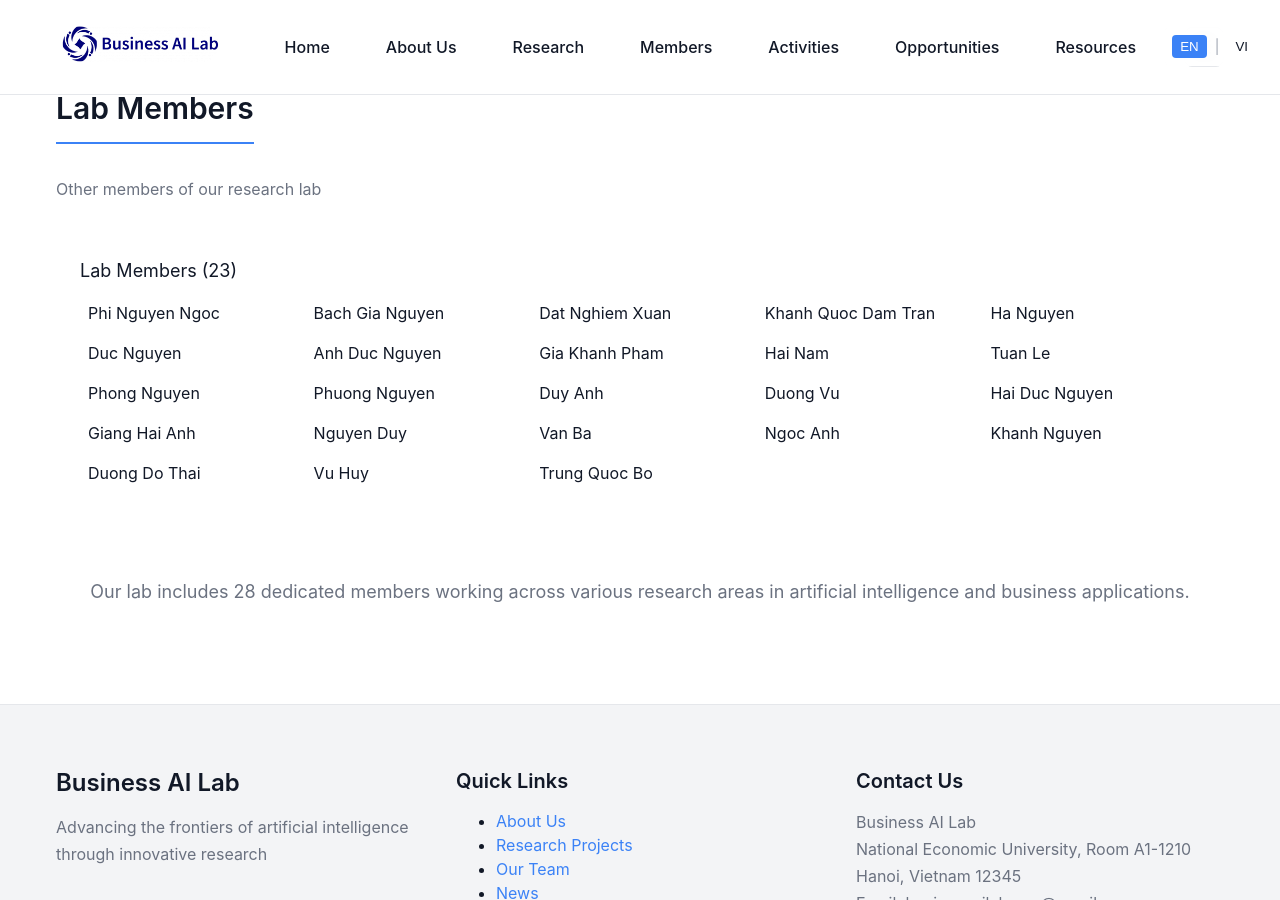
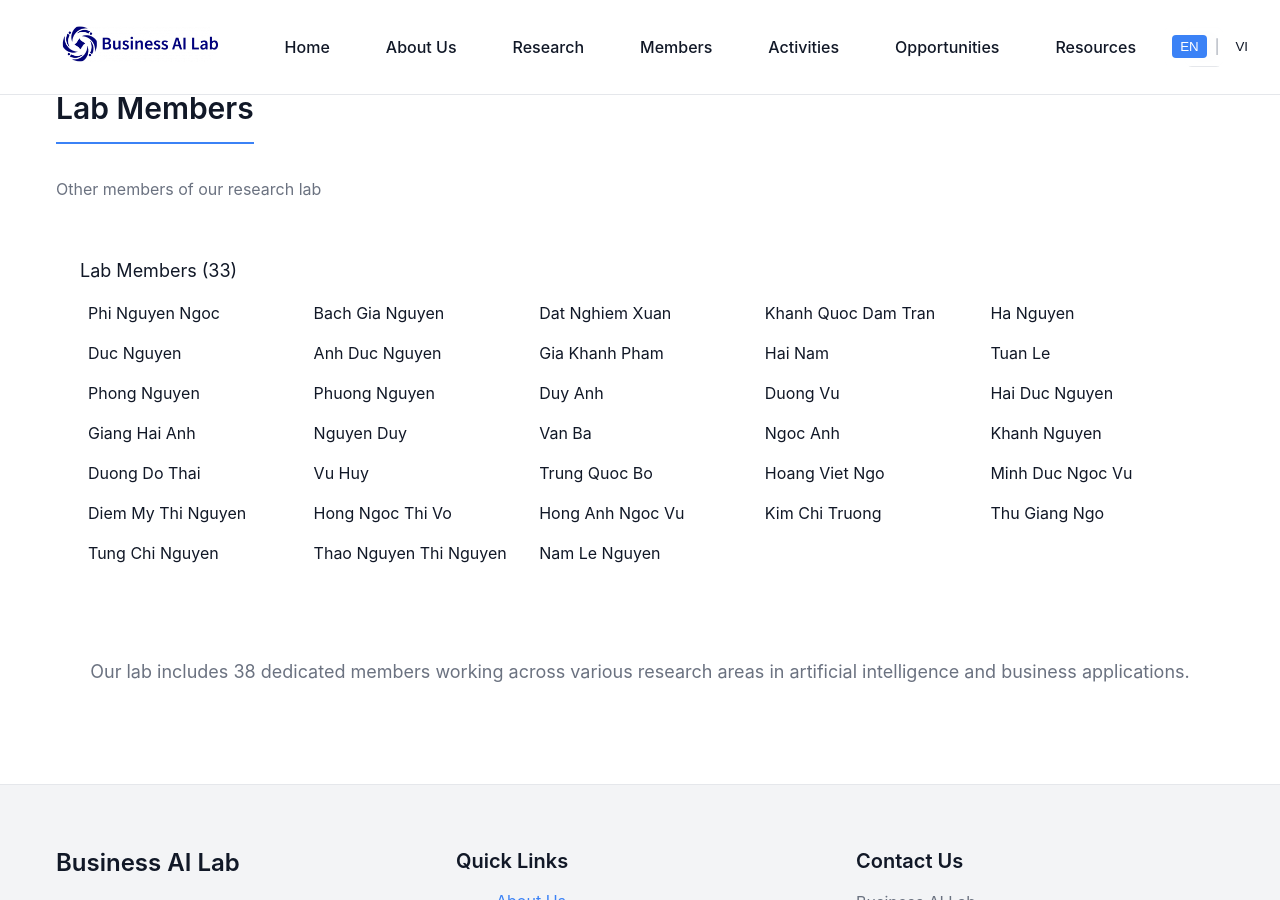
Before and after one commit to Business-AI-Lab/business-ai-lab.github.io, a Jekyll site: the page built from members/index.html, in a window 1280 px wide and 900 px high, scrolled down 1948 px. Built offline with Jekyll 4.4.1, drawn with Linux system fonts in a browser that asks for light colours.

Commit message:
docs: Add member Gen 3

```diff
--- a/_data/members.yml
+++ b/_data/members.yml
@@ -142,3 +142,55 @@
     en: "Trung Quoc Bo"
     vi: "Trung Quốc Bồ"
   role: "Lab Member"
+
+
+# New Members Gen 3
+- name:
+    en: "Hoang Viet Ngo"
+    vi: "Ngô Việt Hoàng"
+  role: "Lab Member"
+
+- name:
+    en: "Minh Duc Ngoc Vu"
+    vi: "Vũ Ngọc Minh Đức"
+  role: "Lab Member"
+
+- name:
+    en: "Diem My Thi Nguyen"
+    vi: "Nguyễn Thị Diễm My"
+  role: "Lab Member"
+
+- name:
+    en: "Hong Ngoc Thi Vo"
+    vi: "Võ Thị Hồng Ngọc"
+  role: "Lab Member"
+
+- name:
+    en: "Hong Anh Ngoc Vu"
+    vi: "Vũ Ngọc Hồng Anh"
+  role: "Lab Member"
+
+- name:
+    en: "Kim Chi Truong"
+    vi: "Trương Kim Chi"
+  role: "Lab Member"
+
+- name:
+    en: "Thu Giang Ngo"
+    vi: "Ngô Thu Giang"
+  role: "Lab Member"
+
+- name:
+    en: "Tung Chi Nguyen"
+    vi: "Nguyễn Tùng Chi"
+  role: "Lab Member"
+
+- name:
+    en: "Thao Nguyen Thi Nguyen"
+    vi: "Nguyễn Thị Thảo Nguyên"
+  role: "Lab Member"
+
+- name:
+    en: "Nam Le Nguyen"
+    vi: "Nguyễn Lê Nam"
+  role: "Lab Member"
```
